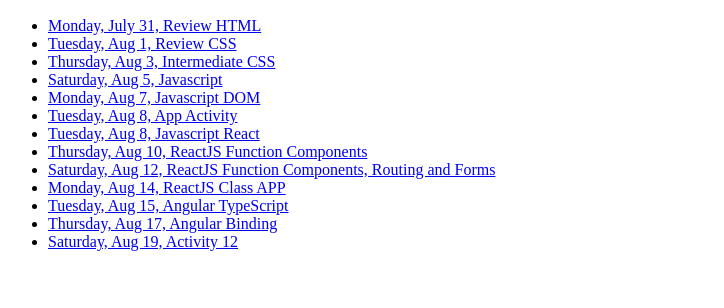
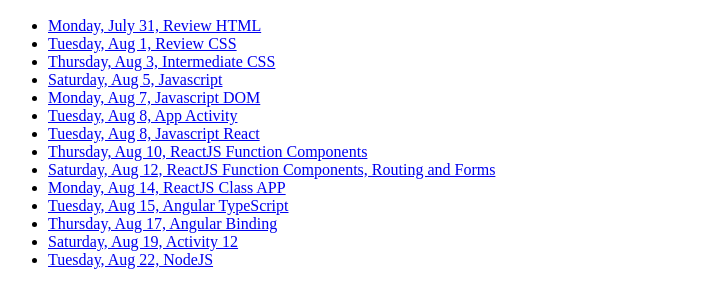
Before and after one commit to PratimaRoy/App_Dev, a plain HTML site: page index.html in a window 1280 px wide. Shown: the part 110-418 px from the top of the page, without its empty margins (0-724 px from the left). Drawn offline with Linux system fonts and the light colour scheme.

Commit message:
Add files via upload

```diff
--- a/index.html
+++ b/index.html
@@ -50,6 +50,9 @@
         <li>
             <a href="pratima_roy_activity12.zip" download>Saturday, Aug 19, Activity 12</a>
         </li>
+        <li>
+            <a href="pratima_royNodeJS.zip" download>Tuesday, Aug 22, NodeJS </a>
+        </li>
 
 
     </ul>
```
Also changed, not shown: 1 other file.
